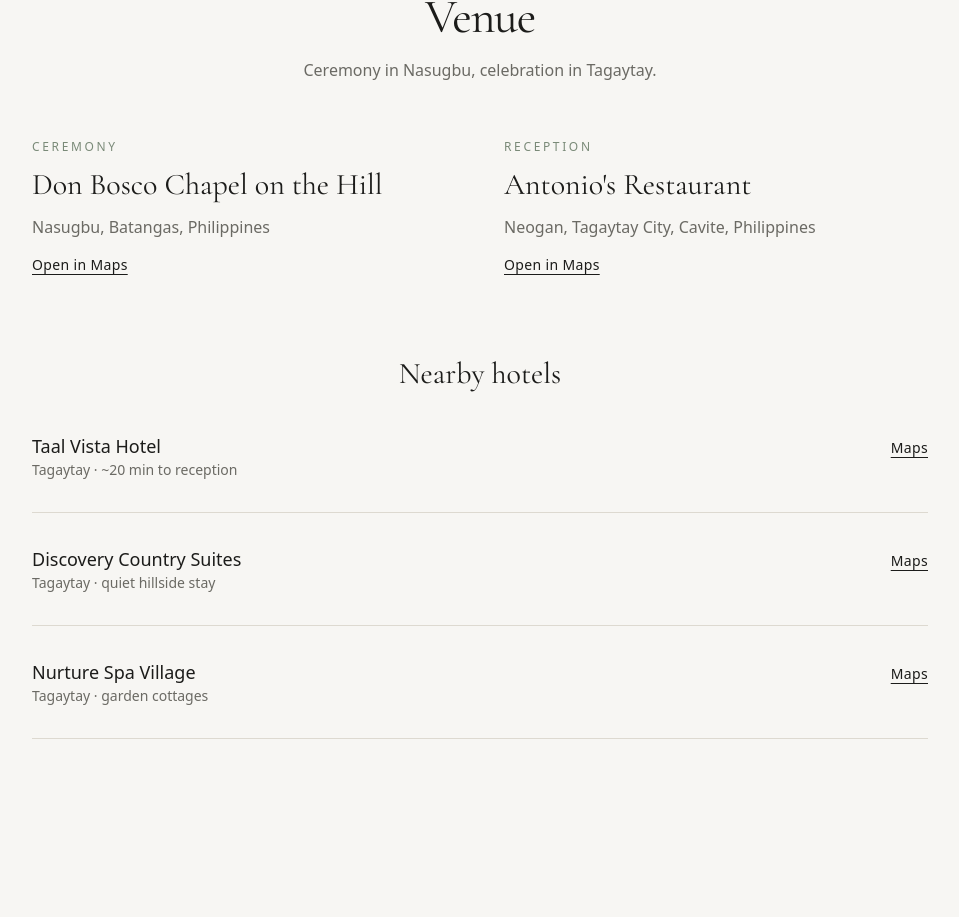
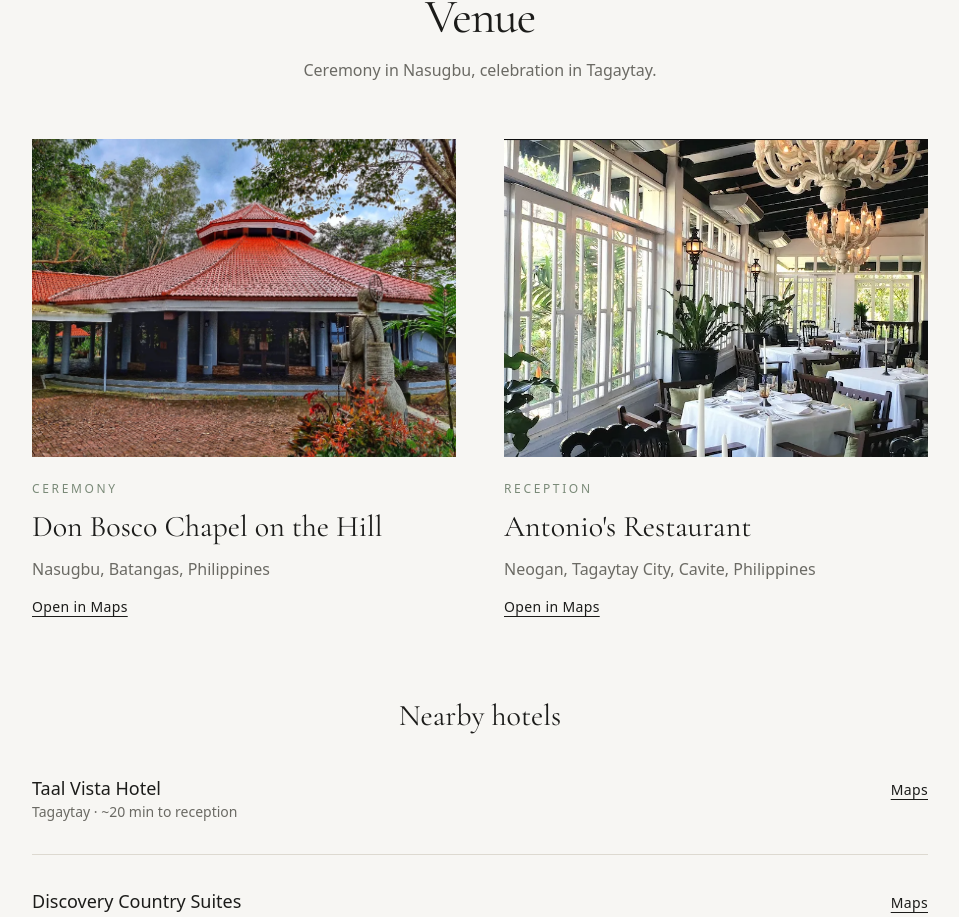
Before and after one commit to jigolaurito93/nuptial-suite, a Next.js app: page / in a window 1280 px wide. Shown: the part 7170-8087 px from the top of the page, without its empty margins (160-1119 px from the left). Built offline with nearby package versions, Linux system fonts and the light colour scheme.

Commit message:
added images for venues

```diff
--- a/src/components/invitation/sections/VenueSection.tsx
+++ b/src/components/invitation/sections/VenueSection.tsx
@@ -1,3 +1,4 @@
+import Image from "next/image";
 import { invitation, mapsUrl } from "@/content/invitation";
 import { SectionHeading } from "@/components/invitation/SectionHeading";
 
@@ -17,6 +18,16 @@
         {[invitation.venues.ceremony, invitation.venues.reception].map(
           (venue) => (
             <div key={venue.name}>
+              <div className="relative mb-6 aspect-4/3 overflow-hidden bg-accent-soft">
+                <Image
+                  src={venue.image.src}
+                  alt={venue.image.alt}
+                  fill
+                  unoptimized
+                  sizes="(max-width: 768px) 100vw, 28rem"
+                  className="object-cover"
+                />
+              </div>
               <p className="text-xs tracking-[0.22em] text-accent uppercase">
                 {venue.title}
               </p>
--- a/src/content/invitation.ts
+++ b/src/content/invitation.ts
@@ -23,12 +23,20 @@
       name: "Don Bosco Chapel on the Hill",
       address: "Nasugbu, Batangas, Philippines",
       mapsQuery: "Don Bosco Chapel on the Hill Nasugbu Philippines",
+      image: {
+        src: "/images/chapel-on-hill-img.png",
+        alt: "Don Bosco Chapel on the Hill in Nasugbu",
+      },
     },
     reception: {
       title: "Reception",
       name: "Antonio's Restaurant",
       address: "Neogan, Tagaytay City, Cavite, Philippines",
       mapsQuery: "Antonio's Restaurant Neogan Tagaytay Cavite",
+      image: {
+        src: "/images/antonios-img.png",
+        alt: "Dining room at Antonio's Restaurant in Tagaytay",
+      },
     },
   },
   hotels: [
```
Also changed, not shown: public/images/antonios-img.png (added), public/images/chapel-on-hill-img.png (added).
